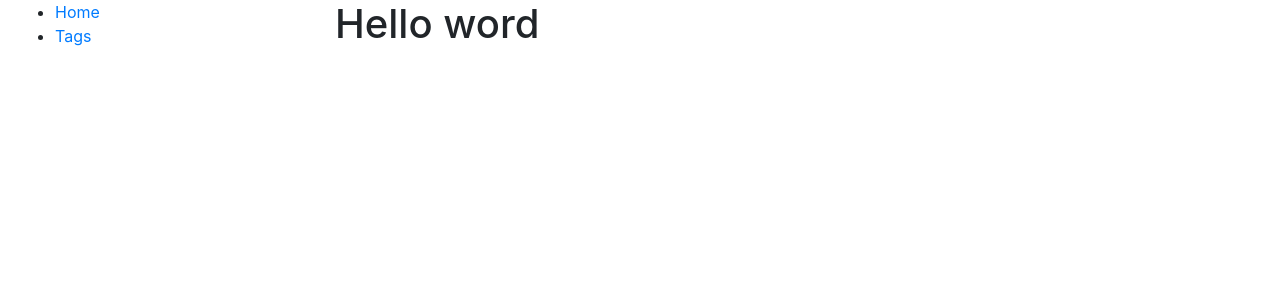
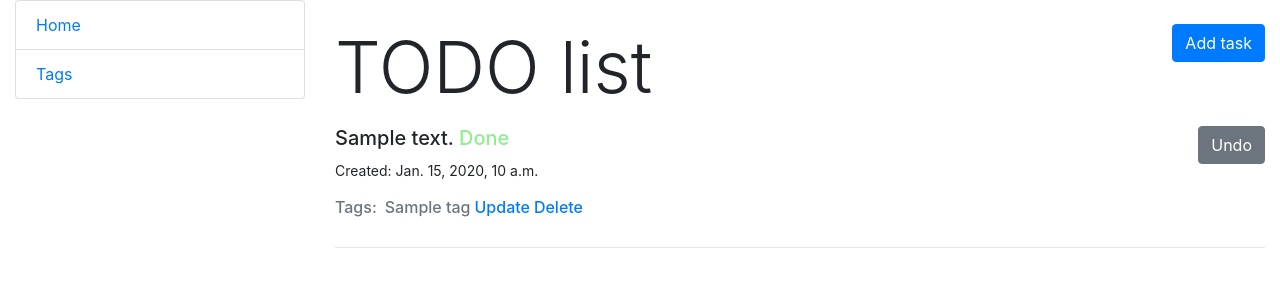
Before and after one commit to AntoniTS999/To-do-list, a Django app: page / in a window 1280 px wide. Shown: the top 300 px of the page. Run offline with Django 5.2, Linux system fonts and the light colour scheme; tables that the repository leaves empty hold one stand-in row (values such as "Sample post").

Commit message:
todo listView added

```diff
--- a/templates/includes/sidebar.html
+++ b/templates/includes/sidebar.html
@@ -1,4 +1,4 @@
-<ul>
-  <li><a href="#">Home</a></li>
-  <li><a href="#">Tags</a></li>
+<ul class="list-group">
+  <li class="list-group-item"><a href="#">Home</a></li>
+  <li class="list-group-item"><a href="#">Tags</a></li>
 </ul>
--- a/templates/todo/task_list.html
+++ b/templates/todo/task_list.html
@@ -1,4 +1,30 @@
 {% extends  "base.html" %}
 {% block content %}
-  <h1>Hello word</h1>
+  <h1 class="display-3 mt-4 mb-3">TODO list
+    <a class="btn btn-primary" style="float: right" href="#">Add task</a>
+  </h1>
+  {% for task in task_list %}
+  <h5>{{ task.content }}
+    {% if not task.completed %}
+      <a style="float: right" class="btn btn-success" href="#">Complete</a>
+    <span style="color: red">{{ task.completed|yesno:"Done,Not done" }}</span>
+  {% else %}
+      <a style="float: right" class="btn btn-secondary" href="#">Undo</a>
+  <span style="color: lightgreen">{{ task.completed|yesno:"Done,Not done" }}</span>
+  {% endif %}
+  </h5>
+    <p><small>Created: {{ task.datetime }}</small></p>
+  <div class="d-flex text-muted">
+  <h6 class="mr-2">Tags:</h6>
+    {% for tag in task.tags.all %}
+      <h6>{{ tag.name }} </h6>
+
+      <h6 class="ml-1"><a href="#">Update</a></h6>
+      <h6 class="ml-1"><a href="#">Delete</a></h6>
+      <hr>
+    {% endfor %}
+  </div>
+    <hr>
+
+  {% endfor %}
 {% endblock %}
--- a/todo/views.py
+++ b/todo/views.py
@@ -1,4 +1,3 @@
-from django.shortcuts import render
 from django.views import generic
 
 from todo.models import Task
```
